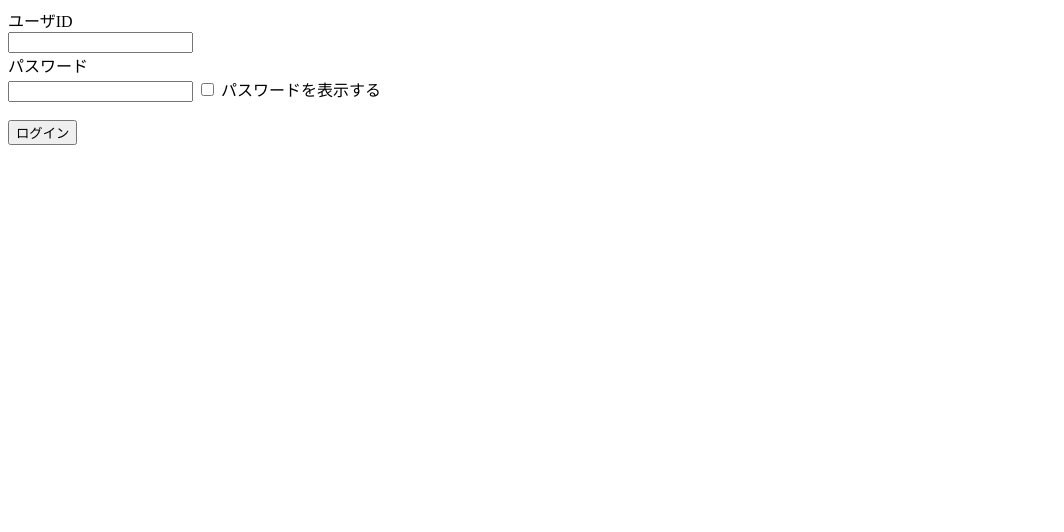
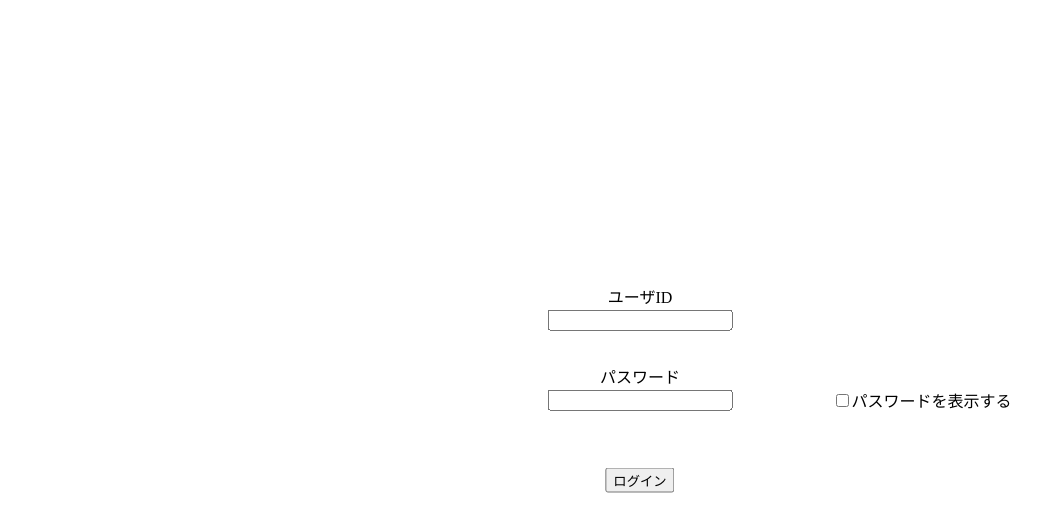
Before and after one commit to koootin0616/spring-group13, a Spring Boot app: page /login in a window 1280 px wide. Shown: the top 532 px of the page, without its empty margins (0-1064 px from the left). Run offline with Spring Boot 4, Linux system fonts and the light colour scheme.

Commit message:
login signup test2

```diff
--- /dev/null
+++ b/spring-group13/src/main/resources/static/login.css
@@ -0,0 +1,51 @@
+@charset "UTF-8";
+
+#id {
+	position: absolute;
+	top: 35%;
+	left: 50%;
+	transform: translate(-50%, -50%);
+}
+
+#idtxt {
+	display: inline-block;
+	_display: inline;
+	position: absolute;
+	top: 40%;
+	left: 50%;
+	transform: translate(-50%, -50%);
+}
+
+#pass {
+	position: absolute;
+	top: 45%;
+	left: 50%;
+	transform: translate(-50%, -50%);
+}
+
+#passtxt {
+	display: inline-block;
+	_display: inline;
+	position: absolute;
+	top: 50%;
+	left: 50%;
+	transform: translate(-50%, -50%);
+}
+
+#passdisp {
+	display: inline-block;
+	_display: inline;
+	position: absolute;
+	top: 50%;
+	left: 72%;
+	transform: translate(-50%, -50%);
+}
+
+#login {
+	display: inline-block;
+	_display: inline;
+	position: absolute;
+	top: 60%;
+	left: 50%;
+	transform: translate(-50%, -50%);
+}
--- a/spring-group13/src/main/resources/templates/login.html
+++ b/spring-group13/src/main/resources/templates/login.html
@@ -4,14 +4,20 @@
 <meta charset="UTF-8">
 <title>ログイン</title>
 </head>
+<link href="login.css" rel="stylesheet">
 <body>
-	ユーザID
-	<br>
-	<input type="text" name="id">
-	<br> パスワード
-	<br>
-	<input id="password" type="password" name="password">
-	<input type="checkbox" id="password-check"> パスワードを表示する
+	<p id="id">ユーザID</p>
+	<div id="idtxt">
+		<input type="text" name="id">
+	</div>
+	<p id="pass">パスワード</p>
+	<div id="passtxt">
+		<input id="password" type="password" name="password">
+	</div>
+	<div id="passdisp">
+		<input type="checkbox" id="password-check">パスワードを表示する
+	</div>
+
 	<script>
 		const pwd = document.getElementById('password');
 		const pwdCheck = document.getElementById('password-check');
@@ -25,6 +31,6 @@
 	</script>
 	<br>
 	<br>
-	<input type="submit" value="ログイン">
+	<div id="login"><input type="submit" value="ログイン"></div>
 </body>
 </html>
```
Also changed, not shown: spring-group13/src/main/resources/templates/signup.html (+14 -8 lines).
